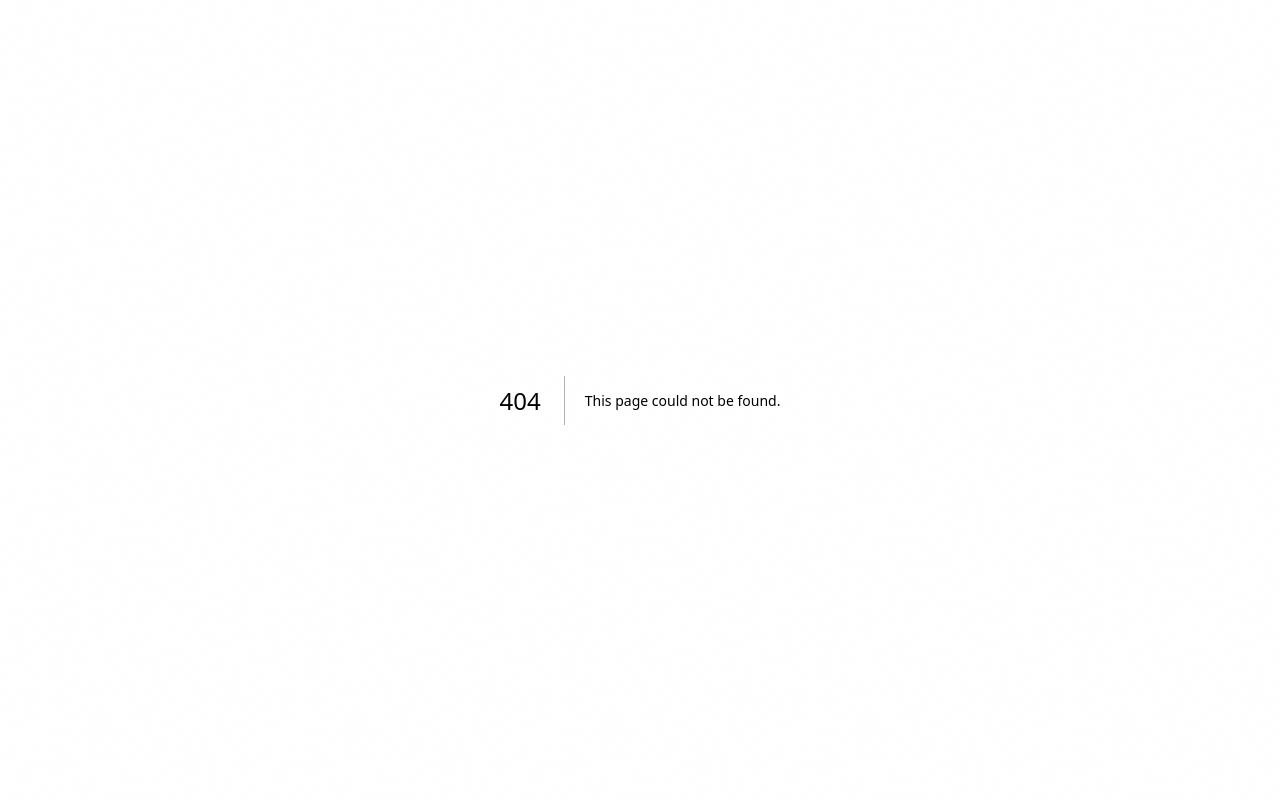
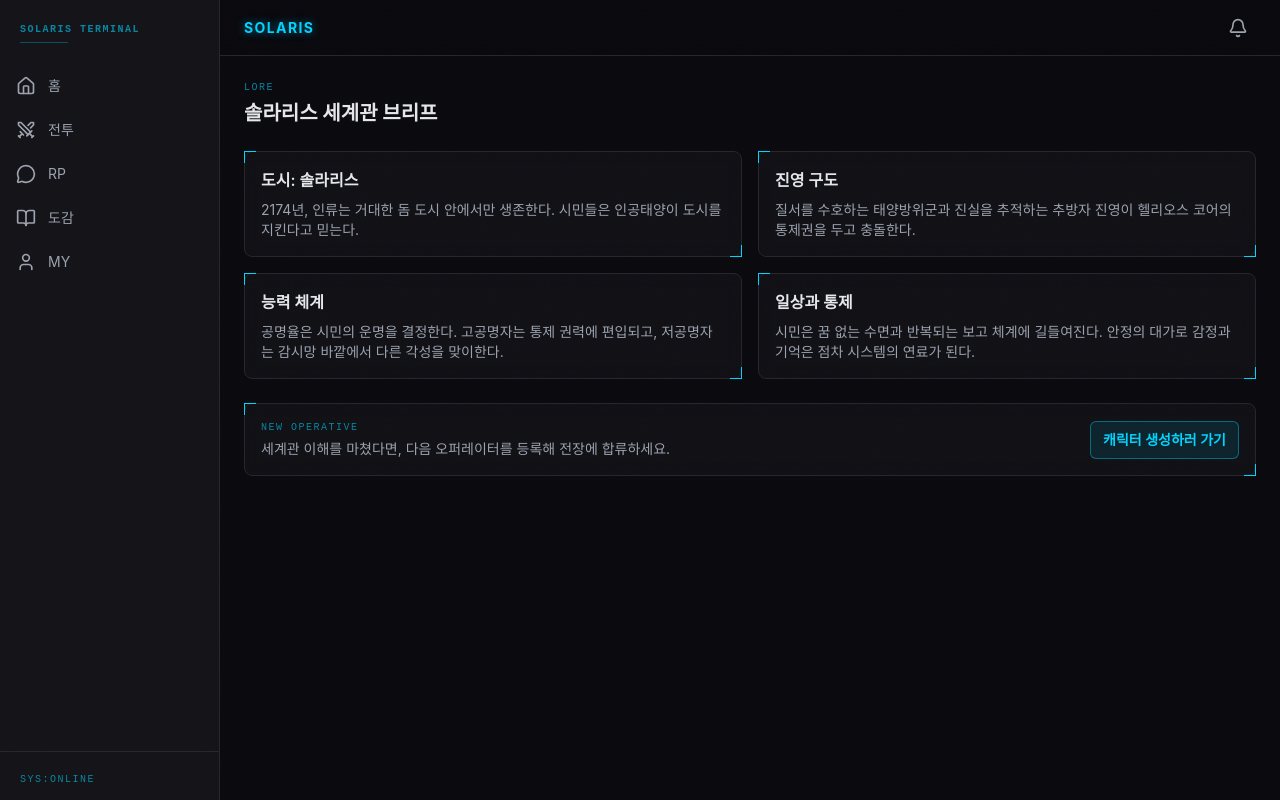
Before and after one commit to blissful-y0/project-solaris, a Next.js app in the folder apps/dashboard/: page /world in a window 1280 px wide. Before the commit this address had no page. Built offline with nearby package versions, Linux system fonts and the light colour scheme; a web font is replaced by a local one.

Commit message:
feat: Lore 페이지 섹션 구성과 캐릭터 CTA 추가
Ultraworked with [Sisyphus](https://github.com/code-yeongyu/oh-my-opencode)

Co-authored-by: Sisyphus <clio-agent@sisyphuslabs.ai>

```diff
--- /dev/null
+++ b/apps/dashboard/src/app/(dashboard)/world/page.tsx
@@ -0,0 +1,63 @@
+import Link from "next/link";
+
+import { Card } from "@/components/ui";
+
+export default function WorldPage() {
+  return (
+    <section className="py-6 space-y-6">
+      <div>
+        <p className="hud-label mb-1">LORE</p>
+        <h1 className="text-xl font-bold text-text">솔라리스 세계관 브리프</h1>
+      </div>
+
+      <div className="grid gap-4 md:grid-cols-2">
+        <Card hud className="space-y-2">
+          <h2 className="font-semibold text-text">도시: 솔라리스</h2>
+          <p className="text-sm text-text-secondary">
+            2174년, 인류는 거대한 돔 도시 안에서만 생존한다. 시민들은 인공태양이
+            도시를 지킨다고 믿는다.
+          </p>
+        </Card>
+
+        <Card hud className="space-y-2">
+          <h2 className="font-semibold text-text">진영 구도</h2>
+          <p className="text-sm text-text-secondary">
+            질서를 수호하는 태양방위군과 진실을 추적하는 추방자 진영이 헬리오스
+            코어의 통제권을 두고 충돌한다.
+          </p>
+        </Card>
+
+        <Card hud className="space-y-2">
+          <h2 className="font-semibold text-text">능력 체계</h2>
+          <p className="text-sm text-text-secondary">
+            공명율은 시민의 운명을 결정한다. 고공명자는 통제 권력에 편입되고,
+            저공명자는 감시망 바깥에서 다른 각성을 맞이한다.
+          </p>
+        </Card>
+
+        <Card hud className="space-y-2">
+          <h2 className="font-semibold text-text">일상과 통제</h2>
+          <p className="text-sm text-text-secondary">
+            시민은 꿈 없는 수면과 반복되는 보고 체계에 길들여진다. 안정의 대가로
+            감정과 기억은 점차 시스템의 연료가 된다.
+          </p>
+        </Card>
+      </div>
+
+      <Card hud className="flex items-center justify-between gap-3">
+        <div>
+          <p className="hud-label mb-1">NEW OPERATIVE</p>
+          <p className="text-sm text-text-secondary">
+            세계관 이해를 마쳤다면, 다음 오퍼레이터를 등록해 전장에 합류하세요.
+          </p>
+        </div>
+        <Link
+          href="/character/create"
+          className="rounded-md border border-primary/40 bg-primary/10 px-3 py-2 text-sm font-semibold text-primary hover:border-primary/70"
+        >
+          캐릭터 생성하러 가기
+        </Link>
+      </Card>
+    </section>
+  );
+}
```
Also changed, not shown: 1 other file (tests, documents, lock files or other folders).
